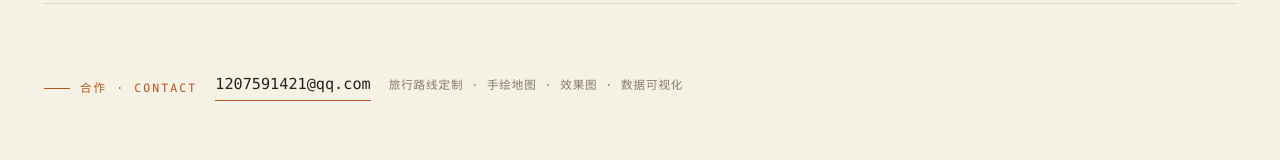
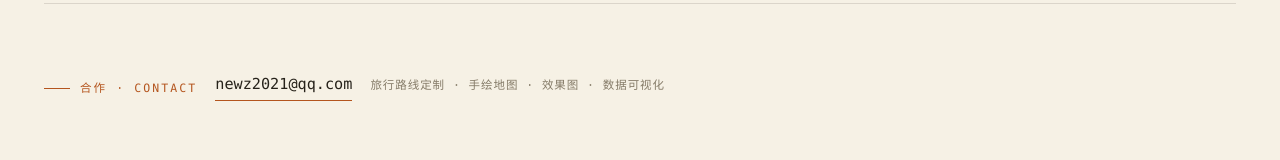
Before and after one commit to historyreview-code/shuzidiantang, an Astro site: page /about in a window 1280 px wide. Shown: the part 1000-1160 px from the top of the page. Built offline with nearby package versions, Linux system fonts and the light colour scheme; Astro itself is replaced by a stand-in of ours.

Commit message:
合作邮箱改为微信绑定邮箱 newz2021@qq.com

```diff
--- a/src/pages/about.astro
+++ b/src/pages/about.astro
@@ -51,7 +51,7 @@ const socials = [
     <section class="section">
       <div class="contact-line">
         <span class="kicker">合作 · Contact</span>
-        <a href="mailto:1207591421@qq.com?subject=来自劳伦斯在上海主站的合作联系">1207591421@qq.com</a>
+        <a href="mailto:newz2021@qq.com?subject=来自劳伦斯在上海主站的合作联系">newz2021@qq.com</a>
         <span class="contact-sub">旅行路线定制 · 手绘地图 · 效果图 · 数据可视化</span>
       </div>
     </section>
```
